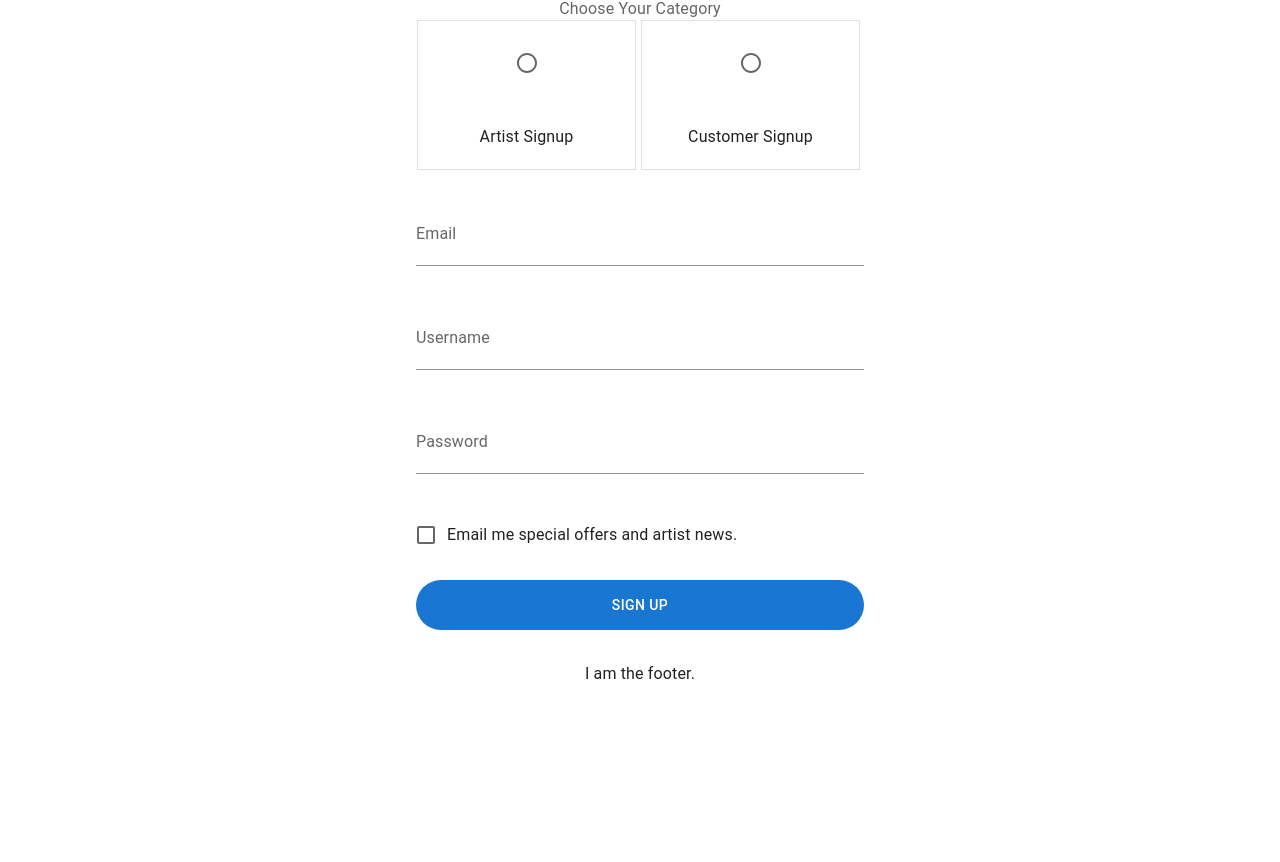
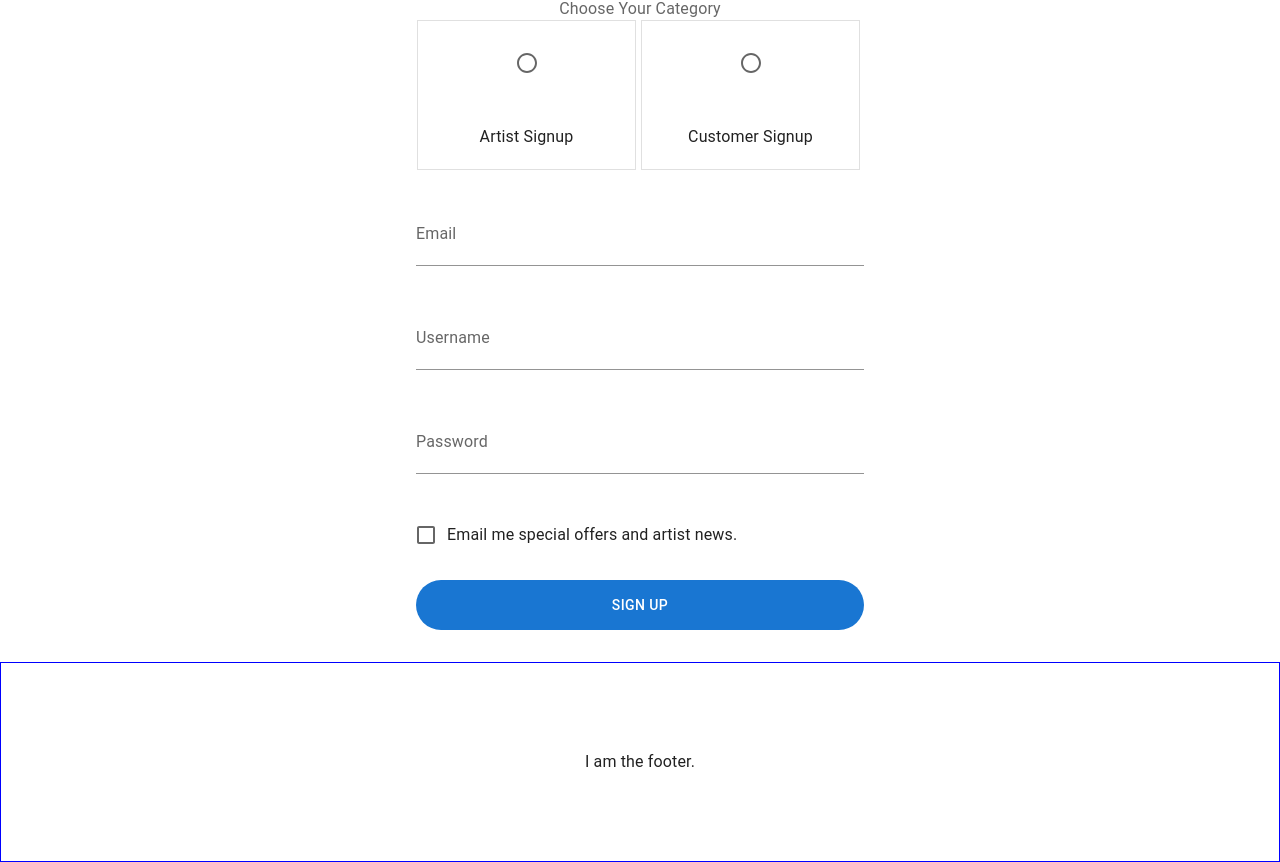
Before and after one commit to Tanaka785/OnlineStore, a React (Vite) app in the folder Frontend/: page /signup in a window 1280 px wide. Shown: the part 324-1186 px from the top of the page. Before the commit the page ends 1010 px from the top, so only its background shows below. Built offline with nearby package versions, Linux system fonts and the light colour scheme.

Commit message:
adds initial styles to the footer in AuthFooter.jsx

```diff
--- a/Frontend/src/components/other/authentication/footer/AuthFooter.jsx
+++ b/Frontend/src/components/other/authentication/footer/AuthFooter.jsx
@@ -1,3 +1,18 @@
+import { Box } from "@mui/material";
+
 export default function AuthFooter() {
-  return <>I am the footer.</>;
+  return (
+    <Box
+      sx={{
+        display: "grid",
+        bottom: 0,
+        width: "100%",
+        border: "1px solid blue",
+        minHeight: 200,
+        placeItems: "center",
+      }}
+    >
+      I am the footer.
+    </Box>
+  );
 }
```
